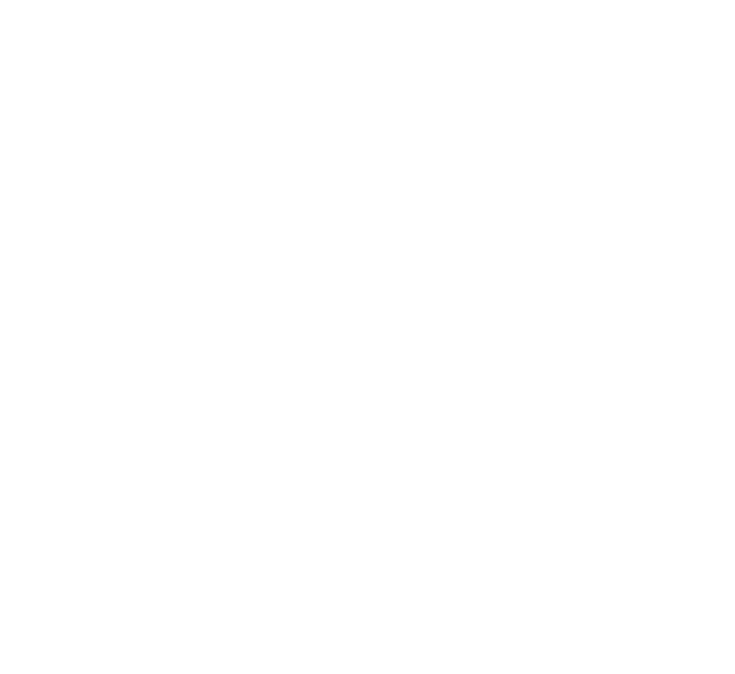
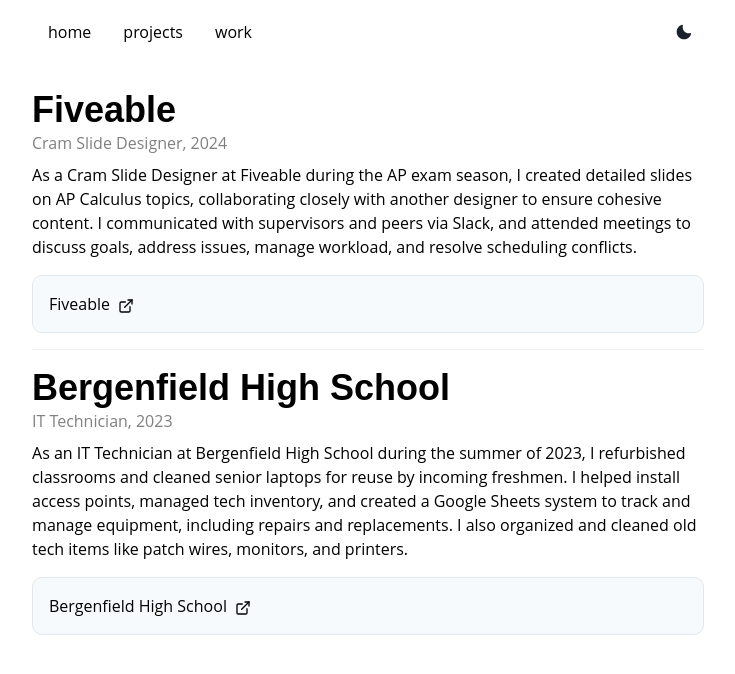
Before and after one commit to Jecal/portfolio, a React (Vite) app: page /work in a window 1280 px wide. Before the commit this address had no page. Shown: the top 674 px of the page, without its empty margins (272-1007 px from the left). Built offline with nearby package versions, Linux system fonts and the light colour scheme.

Commit message:
work experience

```diff
--- a/src/App.tsx
+++ b/src/App.tsx
@@ -6,6 +6,8 @@
 import theme from "./theme";
 
 import Landing from "./pages/LandingPage";
+import Projects from "./pages/ProjectsPage";
+import Work from "./pages/WorkPage";
 
 function App() {
   return (
@@ -13,6 +15,8 @@
       <ChakraProvider theme={theme}>
         <Router>
           <Route path="/" element={<Landing />} />
+          <Route path="/projects" element={<Projects />} />
+          <Route path="/work" element={<Work />} />
         </Router>
       </ChakraProvider>
     </>
--- a/src/components/Navbar.tsx
+++ b/src/components/Navbar.tsx
@@ -25,6 +25,9 @@
   const projectsNav = () => {
     navigate("/projects");
   };
+  const workNav = () => {
+    navigate("/work");
+  };
 
   return (
     <>
@@ -50,6 +53,13 @@
                 onClick={projectsNav}
               >
                 projects
+              </Link>
+              <Link
+                px={4}
+                _hover={{ textDecoration: "none" }}
+                onClick={workNav}
+              >
+                work
               </Link>
             </Box>
             <IconButton
@@ -84,6 +94,13 @@
               >
                 projects
               </Link>
+              <Link
+                px={4}
+                _hover={{ textDecoration: "none" }}
+                onClick={workNav}
+              >
+                work
+              </Link>
             </Box>
             <IconButton
               icon={colorMode === "light" ? <MoonIcon /> : <SunIcon />}
--- a/src/main.tsx
+++ b/src/main.tsx
@@ -8,6 +8,7 @@
 import Error from "./pages/ErrorPage";
 import Landing from "./pages/LandingPage";
 import Projects from "./pages/ProjectsPage";
+import Work from "./pages/WorkPage";
 
 const router = createBrowserRouter([
   {
@@ -20,6 +21,11 @@
     element: <Projects />,
     errorElement: <Error />,
   },
+  {
+    path: "/work",
+    element: <Work />,
+    errorElement: <Error />,
+  },
 ]);
 
 const rootElement = document.getElementById("root")!;
--- a/src/pages/LandingPage.tsx
+++ b/src/pages/LandingPage.tsx
@@ -58,7 +58,7 @@
               {/* work */}
               <Alert status="success" borderRadius={10}>
                 <AlertIcon />
-                <AlertTitle>lf job</AlertTitle>
+                <AlertTitle>lf work</AlertTitle>
                 <AlertDescription>
                   graphic design / front-end web dev
                 </AlertDescription>
@@ -171,7 +171,7 @@
               {/* work */}
               <Alert status="success" borderRadius={10}>
                 <AlertIcon />
-                <AlertTitle>lf job</AlertTitle>
+                <AlertTitle>lf work</AlertTitle>
                 <AlertDescription>graphic design</AlertDescription>
               </Alert>
             </Box>
--- /dev/null
+++ b/src/pages/WorkPage.tsx
@@ -0,0 +1,155 @@
+import { ExternalLinkIcon } from "@chakra-ui/icons";
+import Navbar from "../components/Navbar";
+
+import {
+  Box,
+  Heading,
+  Show,
+  VStack,
+  Text,
+  Link,
+  useColorMode,
+  Divider,
+} from "@chakra-ui/react";
+
+function Work() {
+  return (
+    <>
+      <VStack>
+        <Navbar />
+        <Main />
+      </VStack>
+    </>
+  );
+}
+
+const Main = () => {
+  const { colorMode } = useColorMode();
+
+  return (
+    <>
+      <Show above="md">
+        <Box w="2xl">
+          <Box my={4}>
+            <Box mb={2}>
+              <Heading>Fiveable</Heading>
+              <Text color={"gray"}>Cram Slide Designer, 2024</Text>
+            </Box>
+            <Box mb={4}>
+              <Text>
+                As a Cram Slide Designer at Fiveable during the AP exam season,
+                I created detailed slides on AP Calculus topics, collaborating
+                closely with another designer to ensure cohesive content. I
+                communicated with supervisors and peers via Slack, and attended
+                meetings to discuss goals, address issues, manage workload, and
+                resolve scheduling conflicts.
+              </Text>
+            </Box>
+            <Box
+              borderWidth={1}
+              borderRadius={10}
+              p={4}
+              bg={colorMode === "light" ? "gray.50" : "#292929"}
+            >
+              <Link href="https://fiveable.me/" isExternal>
+                Fiveable
+                <ExternalLinkIcon mx={2} />
+              </Link>
+            </Box>
+          </Box>
+          <Divider />
+          <Box my={4}>
+            <Box mb={2}>
+              <Heading>Bergenfield High School</Heading>
+              <Text color={"gray"}>IT Technician, 2023</Text>
+            </Box>
+            <Box mb={4}>
+              <Text>
+                As an IT Technician at Bergenfield High School during the summer
+                of 2023, I refurbished classrooms and cleaned senior laptops for
+                reuse by incoming freshmen. I helped install access points,
+                managed tech inventory, and created a Google Sheets system to
+                track and manage equipment, including repairs and replacements.
+                I also organized and cleaned old tech items like patch wires,
+                monitors, and printers.
+              </Text>
+            </Box>
+            <Box
+              borderWidth={1}
+              borderRadius={10}
+              p={4}
+              bg={colorMode === "light" ? "gray.50" : "#292929"}
+            >
+              <Link href="https://bhs.bergenfield.org/" isExternal>
+                Bergenfield High School
+                <ExternalLinkIcon mx={2} />
+              </Link>
+            </Box>
+          </Box>
+        </Box>
+      </Show>
+      <Show below="md">
+        <Box w="90%">
+          <Box my={4}>
+            <Box mb={2}>
+              <Heading>Fiveable</Heading>
+              <Text color={"gray"}>Cram Slide Designer, 2024</Text>
+            </Box>
+            <Box mb={4}>
+              <Text>
+                As a Cram Slide Designer at Fiveable during the AP exam season,
+                I created detailed slides on AP Calculus topics, collaborating
+                closely with another designer to ensure cohesive content. I
+                communicated with supervisors and peers via Slack, and attended
+                meetings to discuss goals, address issues, manage workload, and
+                resolve scheduling conflicts.
+              </Text>
+            </Box>
+            <Box
+              borderWidth={1}
+              borderRadius={10}
+              p={4}
+              bg={colorMode === "light" ? "gray.50" : "#292929"}
+            >
+              <Link href="https://fiveable.me/" isExternal>
+                Fiveable
+                <ExternalLinkIcon mx={2} />
+              </Link>
+            </Box>
+          </Box>
+          <Divider />
+          <Box my={4}>
+            <Box mb={2}>
+              <Heading>Bergenfield High School</Heading>
+              <Text color={"gray"}>IT Technician, 2023</Text>
+            </Box>
+            <Box mb={4}>
+              <Text>
+                As an IT Technician at Bergenfield High School during the summer
+                of 2023, I refurbished classrooms and cleaned senior laptops for
+                reuse by incoming freshmen. I helped install access points,
+                managed tech inventory, and created a Google Sheets system to
+                track and manage equipment, including repairs and replacements.
+                I also organized and cleaned old tech items like patch wires,
+                monitors, and printers.
+              </Text>
+            </Box>
+            <Box
+              borderWidth={1}
+              borderRadius={10}
+              p={4}
+              bg={colorMode === "light" ? "gray.50" : "#292929"}
+            >
+              <Link href="https://bhs.bergenfield.org/" isExternal>
+                Bergenfield High School
+                <ExternalLinkIcon mx={2} />
+              </Link>
+            </Box>
+          </Box>
+        </Box>
+      </Show>
+    </>
+  );
+};
+
+export default Work;
```
